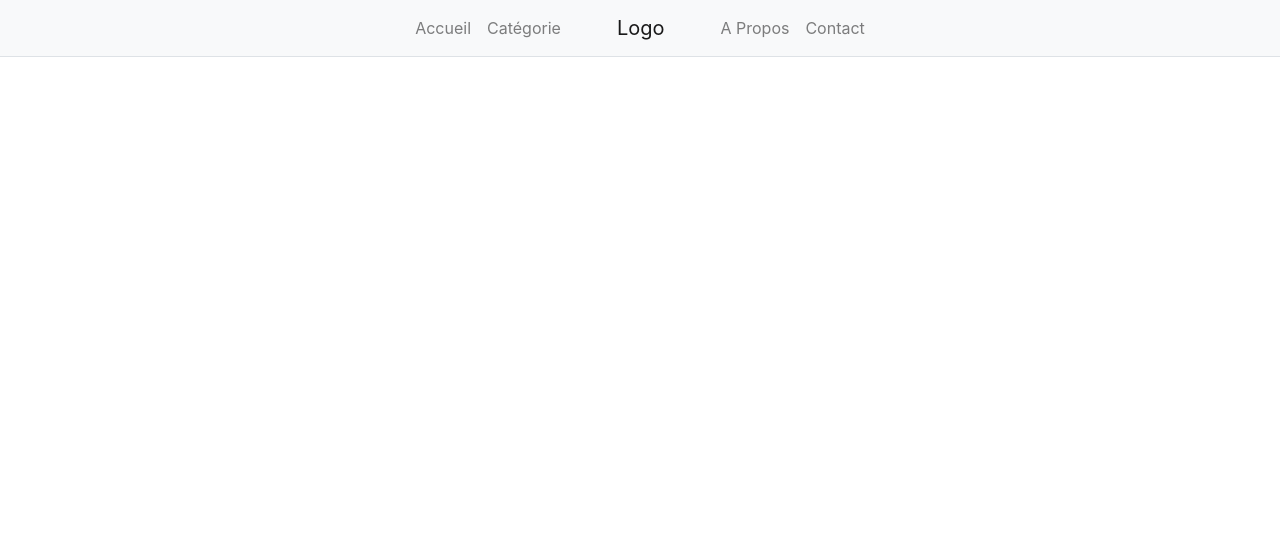
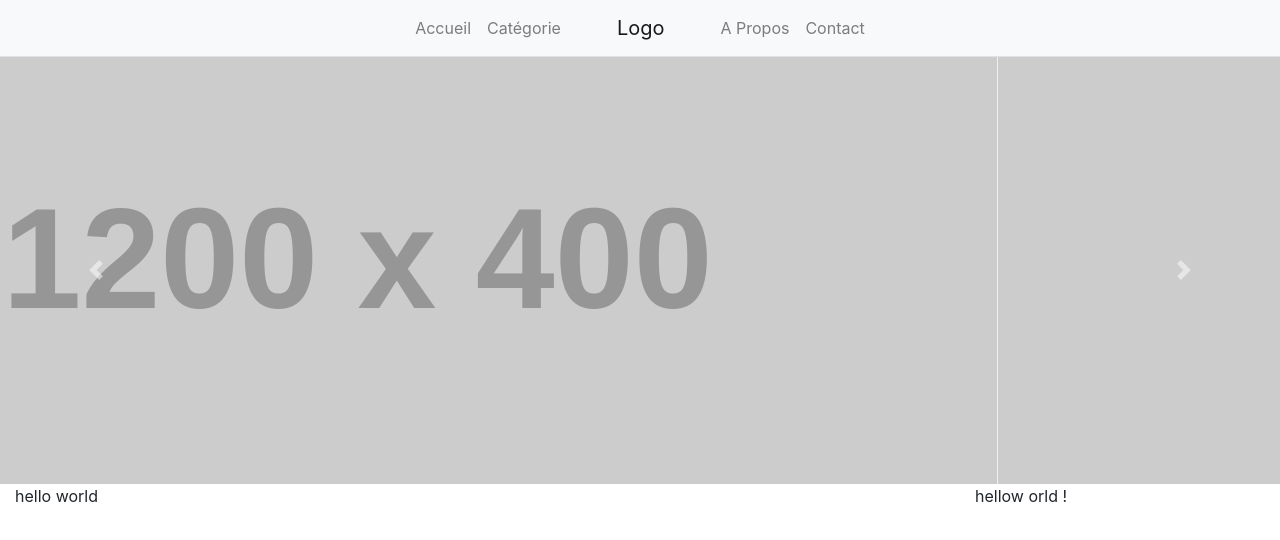
Before and after one commit to bbelorgey/projet1, a plain HTML site: page article.html in a window 1280 px wide. Drawn offline with nearby package versions, Linux system fonts and the light colour scheme; placeholder pictures from the web are drawn by us.

Commit message:
changement sur article

```diff
--- a/article.html
+++ b/article.html
@@ -27,7 +27,7 @@
                 <a class="navbar-brand d-none d-lg-block ml-5 mr-5" href="#">Logo</a>
                 <ul class="navbar-nav mr-auto mt-0">
                     <li class="nav-item">
-                        <a class="nav-link" href="apropos.hmtl">A Propos</a>
+                        <a class="nav-link" href="apropos.html">A Propos</a>
                     </li>
                     <li class="nav-item">
                         <a class="nav-link" href="contact.html">Contact</a>
@@ -39,6 +39,50 @@
 
 
 
+    <div id="carouselExampleControls" class="carousel slide" data-ride="carousel">
+            <div class="carousel-inner">
+              <div class="carousel-item active">
+                <img class="d-block w-100" src="https://via.placeholder.com/1200x400" alt="First slide">
+              </div>
+              <div class="carousel-item">
+                <img class="d-block w-100" src="https://via.placeholder.com/1200x400" alt="Second slide">
+              </div>
+              <div class="carousel-item">
+                <img class="d-block w-100" src="https://via.placeholder.com/1200x400" alt="Third slide">
+              </div>
+            </div>
+            <a class="carousel-control-prev" href="#carouselExampleControls" role="button" data-slide="prev">
+              <span class="carousel-control-prev-icon" aria-hidden="true"></span>
+              <span class="sr-only">Previous</span>
+            </a>
+            <a class="carousel-control-next" href="#carouselExampleControls" role="button" data-slide="next">
+              <span class="carousel-control-next-icon" aria-hidden="true"></span>
+              <span class="sr-only">Next</span>
+            </a>
+          </div>
+
+
+
+
+
+
+<div class="container-fluid">
+<div class="row">
+
+<div class="col-lg-9">
+  hello world
+</div>
+<div class="col-lg-3">
+hellow orld !
+</div>
+</div>
+
+
+
+
+</div>
+
+
 
 
     <script src="https://code.jquery.com/jquery-3.3.1.slim.min.js" integrity="sha384-q8i/X+965DzO0rT7abK41JStQIAqVgRVzpbzo5smXKp4YfRvH+8abtTE1Pi6jizo" crossorigin="anonymous"></script>
```
